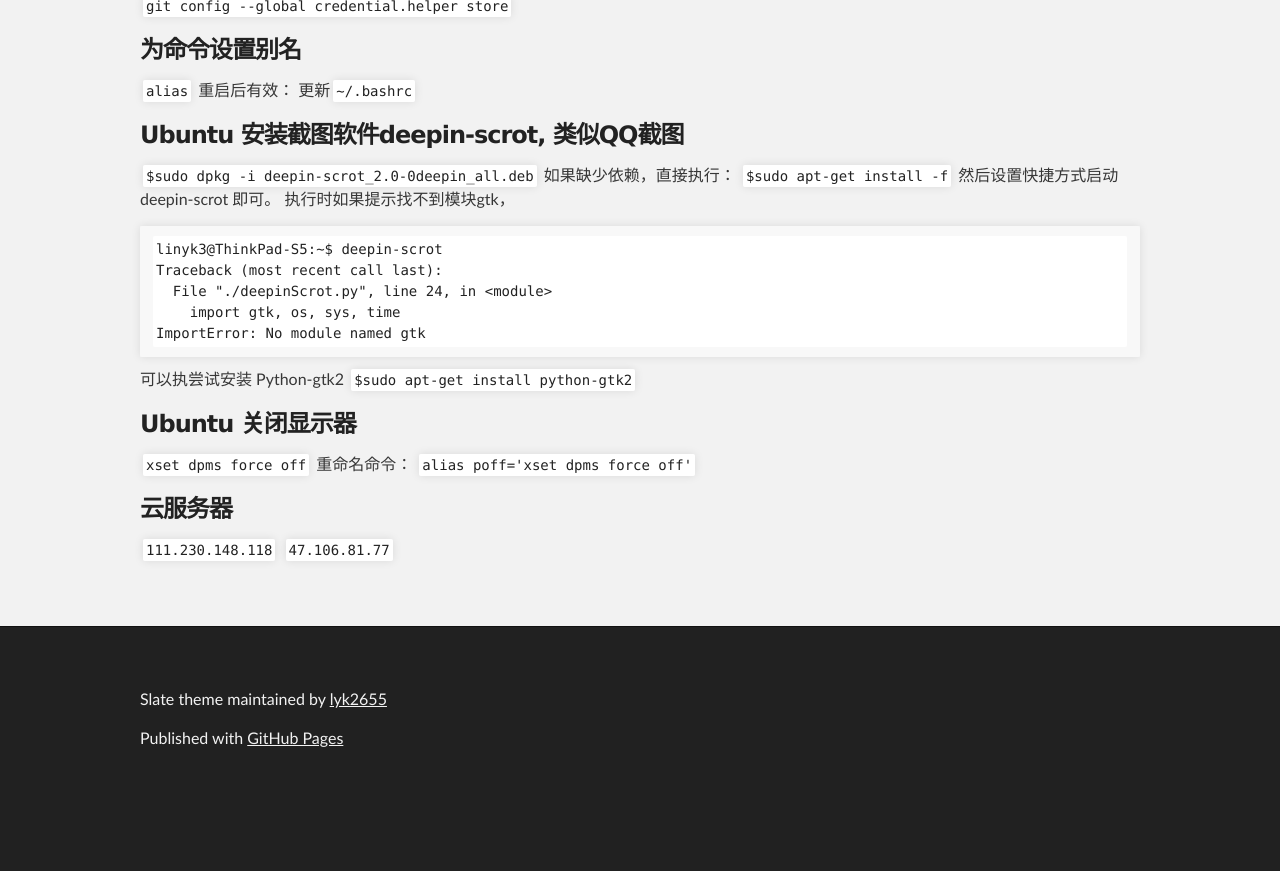
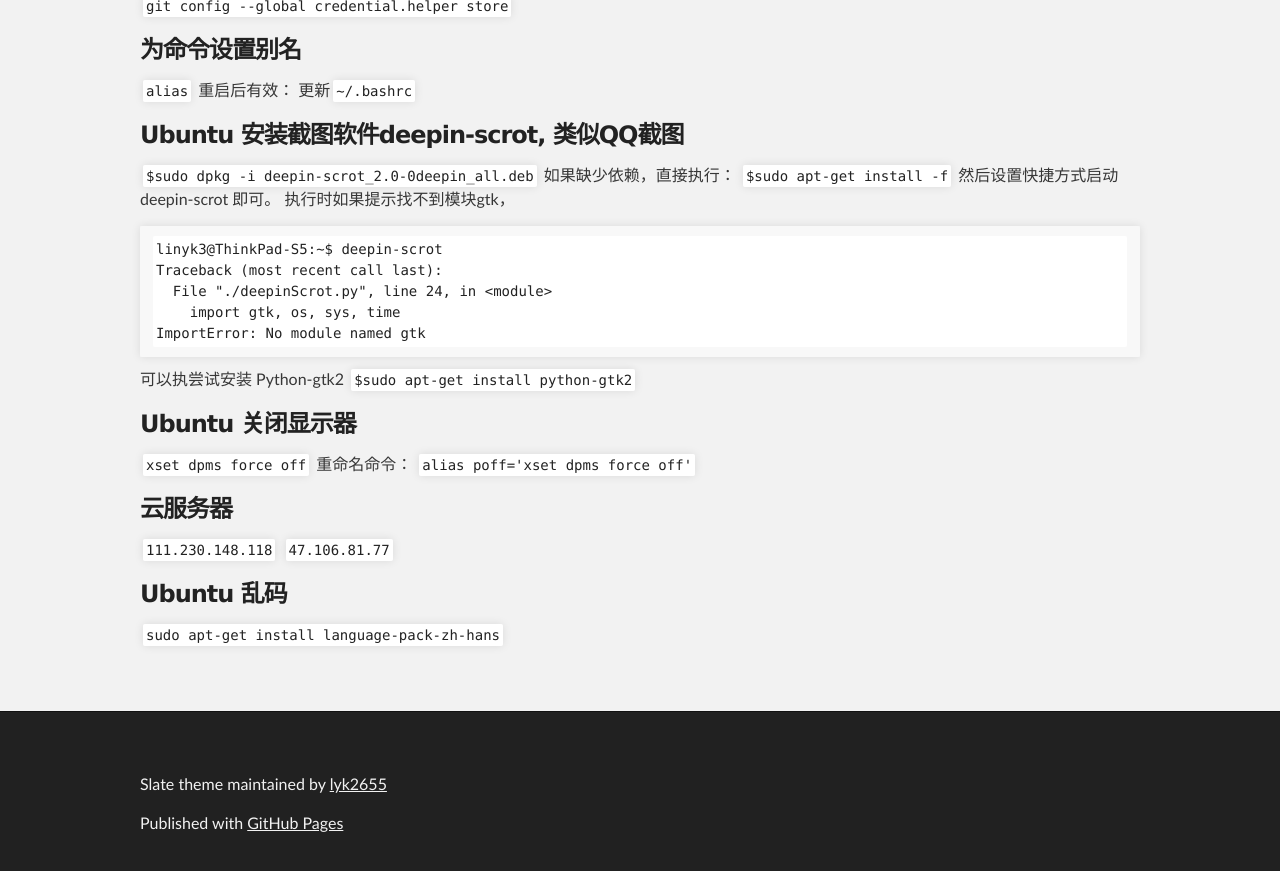
Before and after one commit to lyk2655/hello-world, a Jekyll site: the page built from index.md, in a window 1280 px wide and 900 px high, scrolled down 2276 px. Shown: the top 871 px of the window. Built offline with Jekyll 4.4.1, drawn with Linux system fonts in a browser that asks for light colours; our own code applies the rules of GitHub Pages for plain Markdown files; before the commit the page ends 3091 px from its top, so only the background shows below that.

Commit message:
解决Ubuntu 乱码

```diff
--- a/index.md
+++ b/index.md
@@ -130,3 +130,6 @@ ImportError: No module named gtk
 ### 云服务器
 `111.230.148.118`
 `47.106.81.77`
+
+### Ubuntu 乱码
+`sudo apt-get install language-pack-zh-hans`
```
